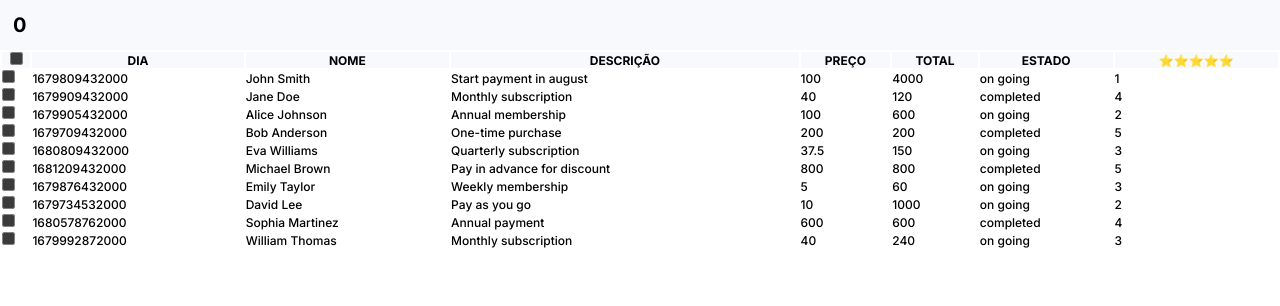
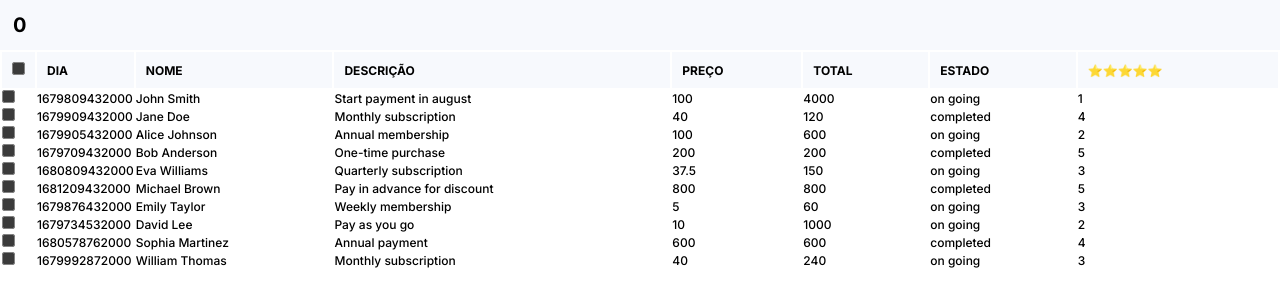
Before and after one commit to Hugo-Farias/fin-table, a React (Vite) app: page / in a window 1280 px wide. Shown: the top 306 px of the page. Built offline with nearby package versions, Linux system fonts and the light colour scheme.

Commit message:
scss setup

```diff
--- a/src/components/MainTable.scss
+++ b/src/components/MainTable.scss
@@ -2,24 +2,22 @@
 @import "./Titlebar";
 
 @mixin columnsAndContent {
-  & > .c-name {
+  .c-name {
     padding: 1rem;
     flex-basis: 10rem;
 
     &.select {
-      flex-basis: unset;
+      width: 0.5rem;
     }
 
     &.day {
-      flex-basis: unset;
+      width: 0.5rem;
     }
 
     &.name {
-      flex-grow: 1;
     }
 
     &.description {
-      flex-grow: 4;
     }
   }
 }
@@ -33,10 +31,29 @@
   z-index: -1;
   font-size: 1.2rem;
 
+  table {
+    //border: none;
+    border-collapse: collapse;
+  }
+
   & > thead {
-    padding: 1rem;
+    @include columnsAndContent();
+    & > tr > th {
+      //background-color: red;
+      padding: 0.5rem;
+      border-collapse: collapse;
+      text-align: left;
+    }
     background-color: var(--color-titlebar);
     //border-bottom: 1px solid rgba(gray, 0.2);
+  }
+
+  & > tbody {
+    & > tr {
+      & > td {
+        //background-color: red;
+      }
+    }
   }
   //
   //& > .table-contents {
--- a/src/components/MainTable.tsx
+++ b/src/components/MainTable.tsx
@@ -37,7 +37,11 @@ const MainTable = function () {
       const val = v[cv.header];
       const content = val ? val : cv.accessor;
 
-      return <td key={ci}>{content}</td>;
+      return (
+        <td key={ci} className={cv.header}>
+          {content}
+        </td>
+      );
     });
 
     return <tr key={i}>{out}</tr>;
@@ -48,7 +52,9 @@ const MainTable = function () {
       <thead className="head">
         <tr>
           {categories.map((v, i) => (
-            <th key={i}>{v.accessor}</th>
+            <th key={i} className={`c-name ${v.header}`}>
+              {v.accessor}
+            </th>
           ))}
         </tr>
       </thead>
```
